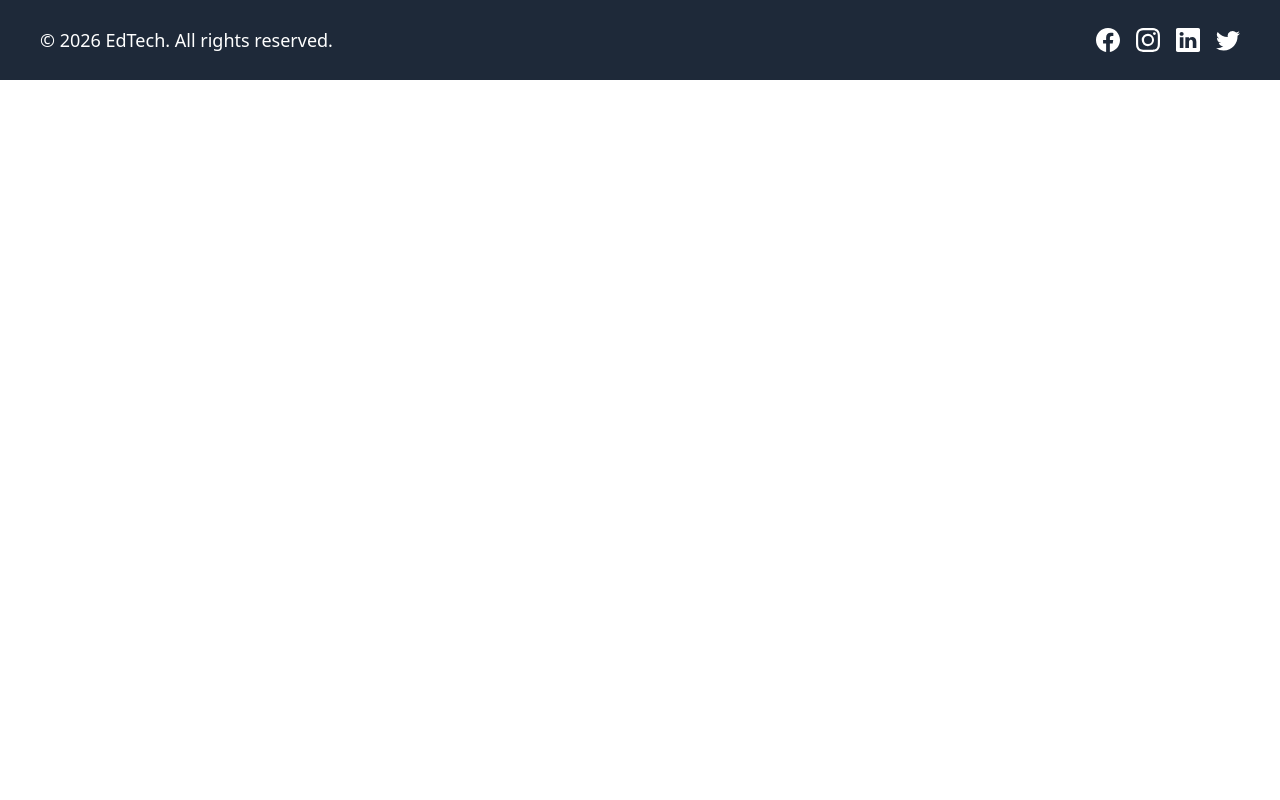
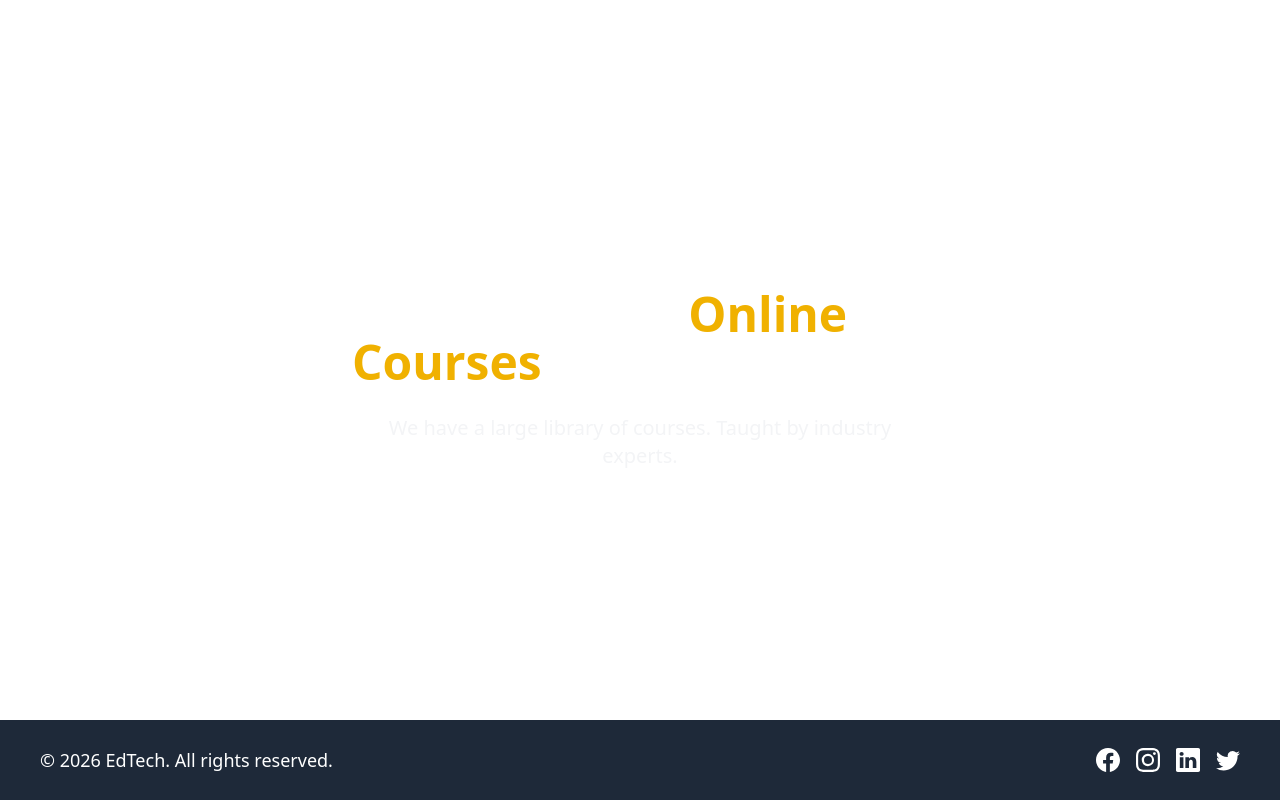
Before and after one commit to suhaibk9/Edtech, a React (Vite) app: page / in a window 1280 px wide. Built offline with nearby package versions, Linux system fonts and the light colour scheme.

Commit message:
Home Page Setup

```diff
--- a/src/App.jsx
+++ b/src/App.jsx
@@ -1,12 +1,15 @@
 import { Toaster } from "react-hot-toast";
-import { Routes } from "react-router-dom";
+import { Route, Routes } from "react-router-dom";
 
 import Footer from "./Components/Footer";
+import HomePage from "./Pages/HomePage";
 const App = () => {
   return (
     <>
-      {/* <Routes></Routes> */}
-      <Footer />
+      <Routes>
+        <Route path="/" element={<HomePage />} />
+      </Routes>
+
       <Toaster />
     </>
   );
--- a/src/Layouts/HomeLayout.jsx
+++ b/src/Layouts/HomeLayout.jsx
@@ -1,42 +1,51 @@
+import { AiFillCloseCircle } from "react-icons/ai";
 import { FiMenu } from "react-icons/fi";
-import { AiFillCloseCircle } from "react-icons/ai";
+import { Link } from "react-router-dom";
+
+import Footer from "../Components/Footer";
 
 const HomeLayout = ({ children }) => {
-  const changeWidth = () => {
-    const drawer_side = document.getElementsByClassName("drawer-side");
-    drawer_side[0].style.width = "0px";
-  };
   const hideDrawer = () => {
-    const drawer_toggle = document.getElementById("drawer-toggle");
-    drawer_toggle.checked = false;
-    const drawer_side = document.getElementsByClassName("drawer-side");
-    drawer_side[0].style.width = "0px";
+    const element = document.getElementsByClassName("drawer-toggle");
+    element[0].checked = false;
   };
   return (
-    <div className="min-h-[90vh] ">
+    <div className="min-h-[90vh]">
+      {/* Drawer */}
       <div className="drawer absolute left-0 z-50 w-fit">
         <input className="drawer-toggle" id="my-drawer" type="checkbox" />
-      </div>{" "}
+        {/* Drawer Content i.e. Button To Open Drawer*/}
         <div className="drawer-content">
-        {/* Page content here */}
           <label htmlFor="my-drawer" className="cursor-pointer relative">
-          <FiMenu
-            className="font-bold text-white m-4"
-            size={"32px"}
-            onCanPlay={changeWidth}
-          />
+            <FiMenu className="font-bold text-white m-4" size={"32px"} />
           </label>
         </div>
-      <div className="drawer-side w-0">
+        {/* Drawer Side i.e. Drawer Content*/}
+        <div className="drawer-side">
           <label htmlFor="my-drawer" className="drawer-overlay"></label>
-        <ul className="menu p-4 w-48 sm:w-80 bg-base-200 text-base-content relative">
-          <li className="absolute z-50 w-fit right-2 top-2">
+          <ul className="menu p-4 w-48 sm:w-80 bg-base-200 text-base-content relative h-full">
+            <li className="w-fit absolute right-2 z-50">
               <button onClick={hideDrawer}>
                 <AiFillCloseCircle size={24} />
               </button>
             </li>
+            <li>
+              <Link to="/">Home</Link>
+            </li>
+            <li>
+              <Link to="/courses">All Courses</Link>
+            </li>
+            <li>
+              <Link to="/contact">Contact</Link>
+            </li>
+            <li>
+              <Link to="/about">About</Link>
+            </li>
           </ul>
         </div>
+      </div>
+      {children}
+      <Footer />
     </div>
   );
 };
--- /dev/null
+++ b/src/Pages/HomePage.jsx
@@ -0,0 +1,20 @@
+import HomeLayout from "../Layouts/HomeLayout";
+
+const HomePage = () => {
+  return (
+    <HomeLayout>
+      <div className="pt-10 text-white flex items-center justify-center gap-10 mx-16 h-[90vh]">
+        <div className="w-1/2 space-y-7">
+          <h1 className="text-5xl font-semibold">
+            Find Out Best{" "}
+            <span className="text-yellow-500 font-bold">Online Courses</span>
+          </h1>
+          <p className="text-center text-xl text-gray-100">
+            We have a large library of courses. Taught by industry experts.
+          </p>
+        </div>
+      </div>
+    </HomeLayout>
+  );
+};
+export default HomePage;
```
Lines whose indentation alone changed are shown as unchanged.
